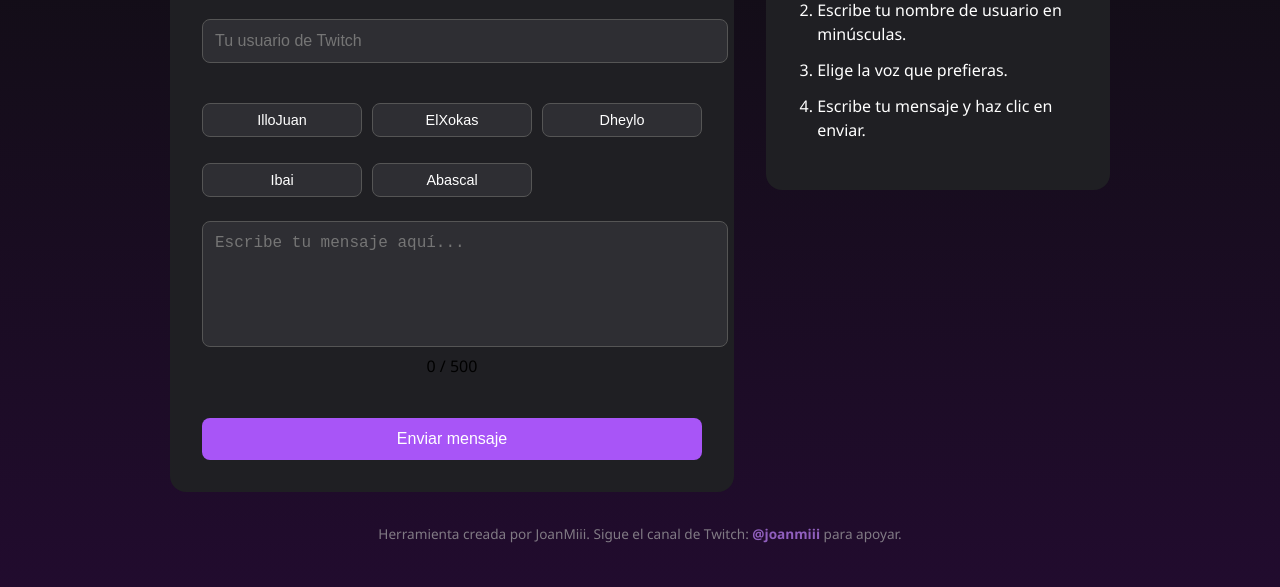
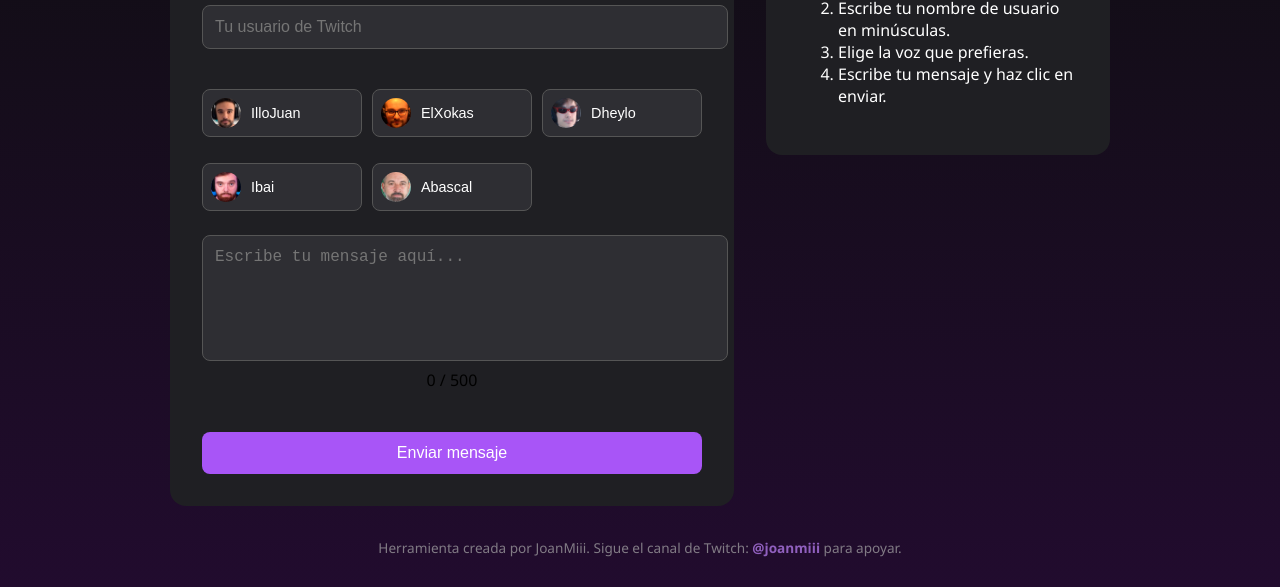
Before and after one commit to RE7URN/tts-backend-fakeyou, a website: page index.html in a window 1280 px wide. Shown: the part 213-800 px from the top of the page. Drawn offline with Linux system fonts and the light colour scheme.

Commit message:
boton con imagen

```diff
--- a/index.html
+++ b/index.html
@@ -111,43 +111,56 @@
       background-color: #9333ea;
     }
 
-    .guia h2 {
-      margin-top: 0;
-      font-size: 1.2rem;
-      color: #c084fc;
-      text-align: center;
+    .voice-buttons {
+      display: grid;
+      grid-template-columns: repeat(auto-fit, minmax(120px, 1fr));
+      gap: 10px;
+      margin: 1rem 0;
+      justify-items: center;
     }
 
-    .guia ol {
-      padding-left: 1.2rem;
-      margin-top: 1rem;
+    .voice-buttons button {
+      background-color: #2e2e33;
+      border: 1px solid #555;
+      color: white;
+      padding: 0.5rem;
+      border-radius: 0.5rem;
+      font-size: 0.9rem;
+      width: 100%;
+      cursor: pointer;
+      transition: background-color 0.3s ease, transform 0.2s ease;
+      text-align: left;
+      display: flex;
+      align-items: center;
+      gap: 10px;
     }
 
-    .guia li {
-      margin-bottom: 0.75rem;
-      line-height: 1.5;
+    .voice-buttons button img {
+      width: 30px;
+      height: 30px;
+      border-radius: 50%;
+      object-fit: cover;
     }
 
-    @keyframes fadeInUp {
-      from {
-        opacity: 0;
-        transform: translateY(20px);
-      }
-      to {
-        opacity: 1;
-        transform: translateY(0);
-      }
+    .voice-buttons button span {
+      flex-grow: 1;
     }
 
-    @keyframes fadeInRight {
-      from {
-        opacity: 0;
-        transform: translateX(40px);
+    .voice-buttons button:hover {
+      background-color: #9333ea;
+      transform: scale(1.05);
     }
-      to {
-        opacity: 1;
-        transform: translateX(0);
+
+    @keyframes pulse {
+      0% { transform: scale(1); }
+      50% { transform: scale(1.1); }
+      100% { transform: scale(1); }
     }
+
+    .voice-buttons button.selected {
+      background-color: #a855f7;
+      border: 1px solid #a855f7;
+      animation: pulse 0.4s ease;
     }
 
     .warning {
@@ -163,68 +176,13 @@
       opacity: 1;
     }
 
-    .voice-buttons {
-  display: grid;
-  grid-template-columns: repeat(auto-fit, minmax(120px, 1fr));
-  gap: 10px;
-  margin: 1rem 0;
-  justify-items: center;
-}
-
-
-.voice-buttons button {
-  background-color: #2e2e33;
-  border: 1px solid #555;
-  color: white;
-  padding: 0.5rem;
-  border-radius: 0.5rem;
-  font-size: 0.9rem;
-  width: 100%;
-  cursor: pointer;
-  transition: background-color 0.3s ease, transform 0.2s ease;
-  text-align: center;
-}
-
-
-    .voice-buttons button:hover {
-      background-color: #9333ea;
-      transform: scale(1.05);
-    }
-
-    @keyframes pulse {
-      0% {
-        transform: scale(1);
-      }
-      50% {
-        transform: scale(1.1);
-      }
-      100% {
-        transform: scale(1);
-      }
-    }
-
-    .voice-buttons button.selected {
-      background-color: #a855f7;
-      border: 1px solid #a855f7;
-      animation: pulse 0.4s ease;
-    }
-
     @media (max-width: 768px) {
-      body {
-        align-items: center;
-      }
-      .main-wrapper {
-        flex-direction: column;
-        align-items: center;
-      }
-      .guia {
-        margin: 2rem 0 0 0;
-        width: 90%;
-      }
+      body { align-items: center; }
+      .main-wrapper { flex-direction: column; align-items: center; }
+      .guia { margin: 2rem 0 0 0; width: 90%; }
     }
   </style>
 </head>
-
 <body>
 
 <div class="main-wrapper">
@@ -232,13 +190,27 @@
     <img src="logo.png" alt="Logo TTS de JoanMiii" class="logo" />
     <input type="text" id="usuario" placeholder="Tu usuario de Twitch" />
 
-      <!-- Botones de voz -->
     <div id="botones-voz" class="voice-buttons">
-        <button type="button" data-voz="EL:vqIbpHNnKXv33Ytdhbs2">IlloJuan</button>
-        <button type="button" data-voz="EL:wA5XnqHS6bwma6dOu6kL">ElXokas</button>
-        <button type="button" data-voz="EL:LyhzyjSU5cIDWFSXnxvx">Dheylo</button>
-        <button type="button" data-voz="EL:LKjU9l8WPQk4DGoxLUGN">Ibai</button>
-        <button type="button" data-voz="EL:WqhBvLV6sdvMKp6Fh7ZI">Abascal</button>
+      <button type="button" data-voz="EL:vqIbpHNnKXv33Ytdhbs2">
+        <img src="/img/illojuan.png" alt="IlloJuan">
+        <span>IlloJuan</span>
+      </button>
+      <button type="button" data-voz="EL:wA5XnqHS6bwma6dOu6kL">
+        <img src="/img/elxokas.png" alt="ElXokas">
+        <span>ElXokas</span>
+      </button>
+      <button type="button" data-voz="EL:LyhzyjSU5cIDWFSXnxvx">
+        <img src="/img/dheylo.png" alt="Dheylo">
+        <span>Dheylo</span>
+      </button>
+      <button type="button" data-voz="EL:LKjU9l8WPQk4DGoxLUGN">
+        <img src="/img/ibai.png" alt="Ibai">
+        <span>Ibai</span>
+      </button>
+      <button type="button" data-voz="EL:WqhBvLV6sdvMKp6Fh7ZI">
+        <img src="/img/abascal.png" alt="Abascal">
+        <span>Abascal</span>
+      </button>
     </div>
 
     <textarea id="mensaje" maxlength="500" placeholder="Escribe tu mensaje aquí..."></textarea>
@@ -266,7 +238,6 @@
 
 <script>
 const BACKEND_URL = "https://ttsfakeyou-joanmibackend-oauth.up.railway.app";
-
 let vozSeleccionada = null;
 
 document.querySelectorAll('#botones-voz button').forEach(boton => {
@@ -290,9 +261,7 @@
 
 async function consumirPermiso(username) {
   try {
-        await fetch(`${BACKEND_URL}/api/consume/${username}`, {
-          method: "POST"
-        });
+    await fetch(`${BACKEND_URL}/api/consume/${username}`, { method: "POST" });
   } catch (err) {
     console.error("⚠️ Error al consumir permiso:", err);
   }
@@ -306,7 +275,6 @@
       headers: { "Content-Type": "application/json" },
       body: JSON.stringify({ username, voice, message })
     });
-
     return res.ok;
   } catch (err) {
     console.error("❌ Error en enviarMensaje:", err);
@@ -370,5 +338,6 @@
   }
 });
 </script>
+
 </body>
 </html>
```
Also changed, not shown: img/abascal.png (added), img/dheylo.png (added), img/dross.png (added), img/elrubius.png (added), img/elxokas.png (added), img/goku.png (added), img/ibai.png (added), img/illojuan.png (added). Lines whose indentation alone changed are shown as unchanged.
